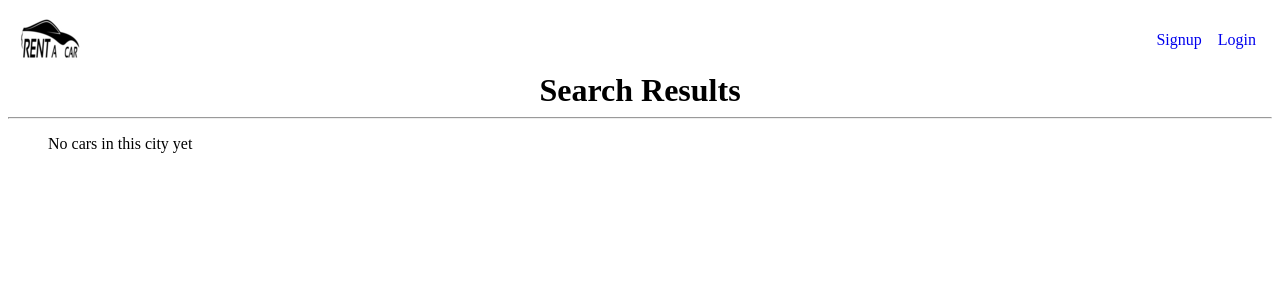
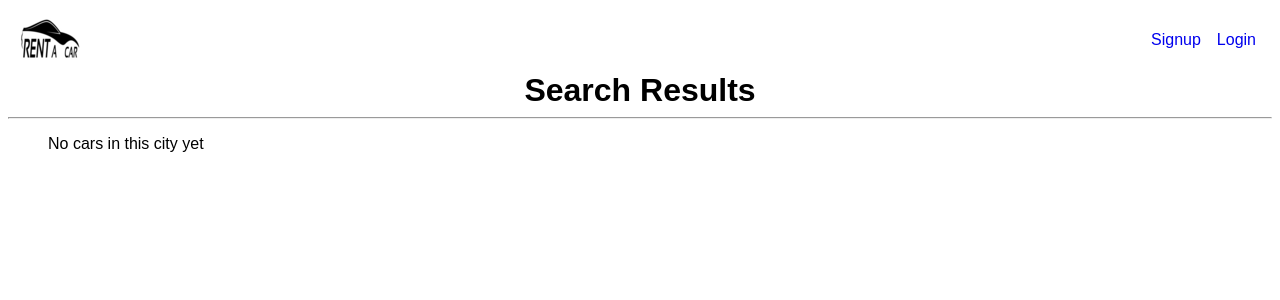
Before and after one commit to campbell-lucas/rent_a_car, a Django app: page /search/ in a window 1280 px wide. Shown: the top 300 px of the page. Run offline with Django 4.2, Linux system fonts and the light colour scheme; data that the repository does not hold is empty; parts of the project's set-up code (start-up, migrations or seed data) failed here and were passed over.

Commit message:
edited the font on the page

```diff
--- a/static/styles/main.css
+++ b/static/styles/main.css
@@ -1,3 +1,8 @@
+
+body {
+    font-family: 'Poppins', sans-serif;
+}
+
 h1 {
     text-align: center;
     margin: 0;
```
